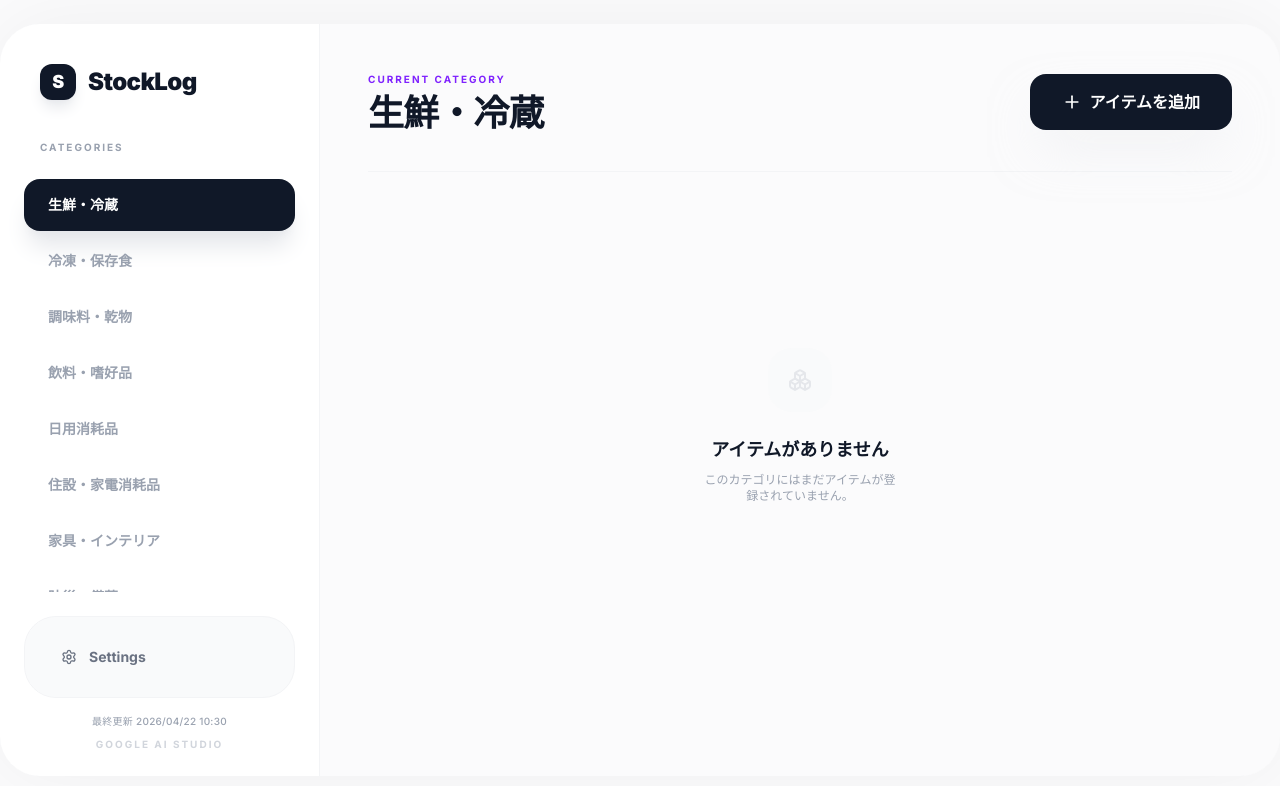
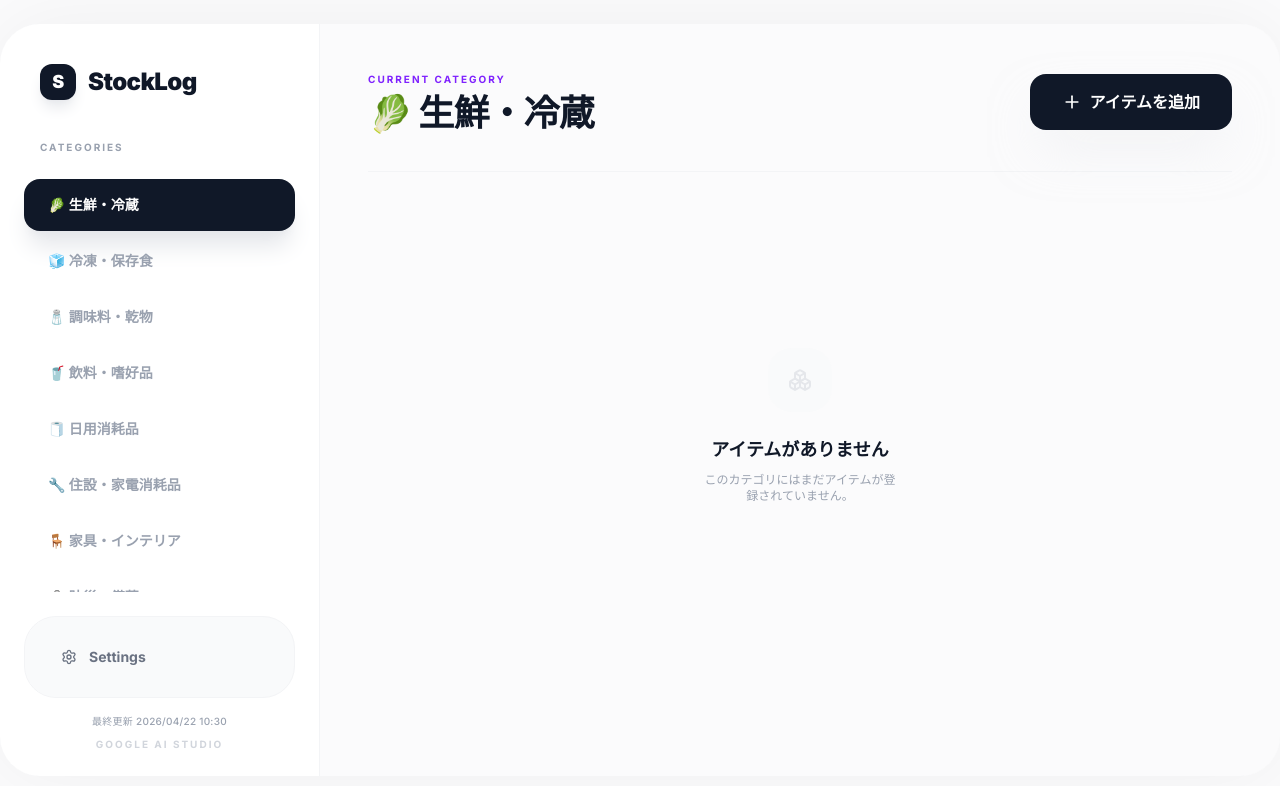
Before and after one commit to yanagi-jabee-28/StockLog, a React (Vite) app: page / in a window 1280 px wide. Shown: the top 786 px of the page. Built offline with nearby package versions, Linux system fonts and the light colour scheme.

Commit message:
feat: カテゴリ名に絵文字を追加し、視覚的な区別を強化

```diff
--- a/src/constants.ts
+++ b/src/constants.ts
@@ -18,20 +18,20 @@ export const CATEGORY_IDS = {
 } as const;
 
 export const DEFAULT_CATEGORIES: Category[] = [
-  { id: CATEGORY_IDS.fresh, name: '生鮮・冷蔵' },
-  { id: CATEGORY_IDS.frozen, name: '冷凍・保存食' },
-  { id: CATEGORY_IDS.pantry, name: '調味料・乾物' },
-  { id: CATEGORY_IDS.beverage, name: '飲料・嗜好品' },
-  { id: CATEGORY_IDS.daily, name: '日用消耗品' },
-  { id: CATEGORY_IDS.utility, name: '住設・家電消耗品' },
-  { id: CATEGORY_IDS.furniture, name: '家具・インテリア' },
-  { id: CATEGORY_IDS.emergency, name: '防災・備蓄' },
-  { id: CATEGORY_IDS.wardrobe, name: '衣類・ワードローブ' },
-  { id: CATEGORY_IDS.innerwear, name: 'インナー・靴下' },
-  { id: CATEGORY_IDS.accessories, name: '靴・服飾雑貨' },
-  { id: CATEGORY_IDS.seasonal, name: '季節もの・保管衣類' },
-  { id: CATEGORY_IDS.healthcare, name: '医療・ヘルスケア' },
-  { id: CATEGORY_IDS.hobby, name: '趣味・探求' },
+  { id: CATEGORY_IDS.fresh, name: '🥬 生鮮・冷蔵' },
+  { id: CATEGORY_IDS.frozen, name: '🧊 冷凍・保存食' },
+  { id: CATEGORY_IDS.pantry, name: '🧂 調味料・乾物' },
+  { id: CATEGORY_IDS.beverage, name: '🥤 飲料・嗜好品' },
+  { id: CATEGORY_IDS.daily, name: '🧻 日用消耗品' },
+  { id: CATEGORY_IDS.utility, name: '🔧 住設・家電消耗品' },
+  { id: CATEGORY_IDS.furniture, name: '🪑 家具・インテリア' },
+  { id: CATEGORY_IDS.emergency, name: '🧰 防災・備蓄' },
+  { id: CATEGORY_IDS.wardrobe, name: '👕 衣類・ワードローブ' },
+  { id: CATEGORY_IDS.innerwear, name: '🧦 インナー・靴下' },
+  { id: CATEGORY_IDS.accessories, name: '👟 靴・服飾雑貨' },
+  { id: CATEGORY_IDS.seasonal, name: '🧥 季節もの・保管衣類' },
+  { id: CATEGORY_IDS.healthcare, name: '🩺 医療・ヘルスケア' },
+  { id: CATEGORY_IDS.hobby, name: '🎨 趣味・探求' },
 ];
 
 export const APP_LAST_UPDATED = '2026/04/22 10:30';
```
Also changed, not shown: 1 other file (tests, documents, lock files or other folders).
